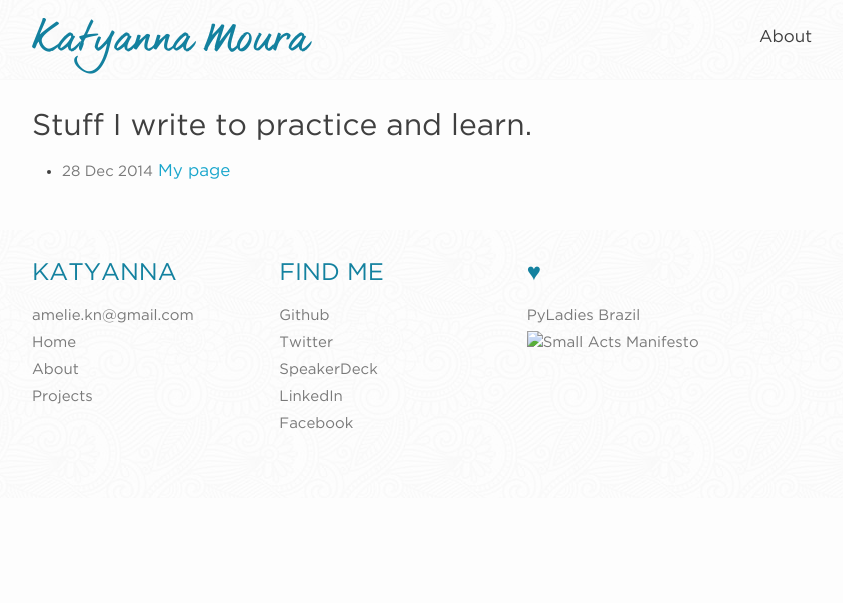
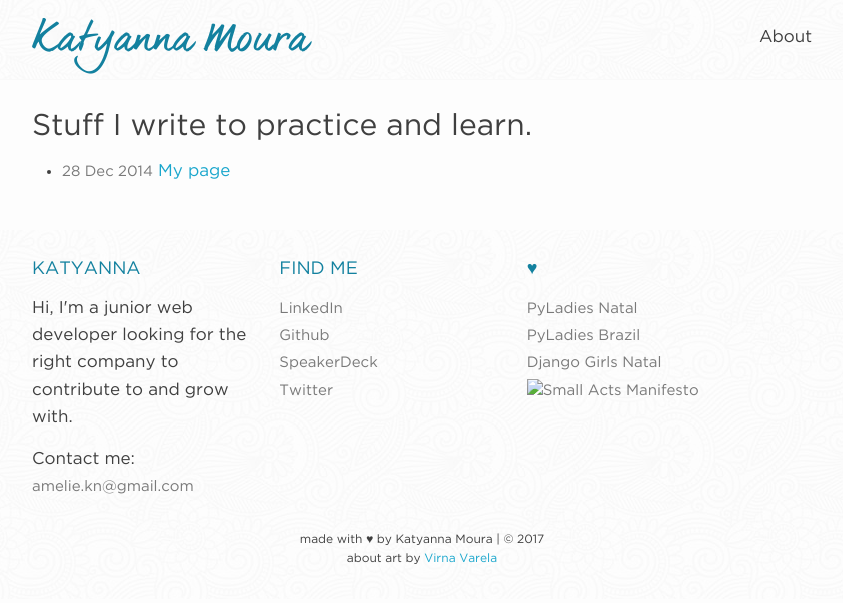
Before and after one commit to katyanna/katyanna.github.io, a Jekyll site: the page built from projects.md, in a window 1280 px wide. Shown: the top 603 px of the page, without its empty margins (218-1061 px from the left). Built offline with Jekyll 4.4.1, drawn with Linux system fonts in a browser that asks for light colours.

Commit message:
Update footer info

```diff
--- a/_includes/footer.html
+++ b/_includes/footer.html
@@ -3,36 +3,39 @@
   <div class="wrapper">
 
     <div class="footer-col-wrapper">
-      <div class="footer-col  footer-col-1">
-        <h3>KATYANNA</h3>
-        <ul class="contact-list">
-          <li><a href="mailto:{{ site.email }}">{{ site.email }}</a></li>
-          <li><a href="{{ site.url }}">Home</a></li>
-          <li><a href="http://brasil.pyladies.com">About</a></li>
-          <li><a href="http://brasil.pyladies.com">Projects</a></li>
-        </ul>
+      <div class="footer-col footer-col-1">
+        <h4>KATYANNA</h4>
+        <div class="contact-list">
+          <p>Hi, I'm a junior web developer looking for the right company to contribute to and grow with.</p>
+          <p>Contact me: <a href="mailto:{{ site.email }}">{{ site.email }}</a></p>
+        </div>
       </div>
 
       <div class="footer-col  footer-col-2">
-        <h3>FIND ME</h3>
+        <h4>FIND ME</h4>
         <ul class="contact-list">
-          <li><a href="https://github.com/katyanna">Github</a></li>
-          <li><a href="https://twitter.com/amelie_kn">Twitter</a></li>
-          <li><a href="https://speakerdeck.com/katyannamoura">SpeakerDeck</a></li>
-          <li><a href="https://www.linkedin.com/in/katyannamoura">LinkedIn</a></li>
-          <li><a href="https://www.facebook.com/katyanna.moura">Facebook</a></li>
+          <li><a target="_blank" href="https://www.linkedin.com/in/katyannamoura">LinkedIn</a></li>
+          <li><a target="_blank" href="https://github.com/katyanna">Github</a></li>
+          <li><a target="_blank" href="https://speakerdeck.com/katyannamoura">SpeakerDeck</a></li>
+          <li><a target="_blank" href="https://twitter.com/amelie_kn">Twitter</a></li>
         </ul>
       </div>
 
       <div class="footer-col  footer-col-3">
-        <h3>♥</h3>
+        <h4>♥</h4>
         <ul class="contact-list">
-          <li><a href="http://brasil.pyladies.com">PyLadies Brazil</li>
-            <li><a href="http://smallactsmanifesto.org" title="Small Acts Manifesto"><img src="http://smallactsmanifesto.org/static/images/smallacts-badge-80x15-blue.png" style="border: none;" alt="Small Acts Manifesto" /></a></li>
+          <li><a target="_blank" href="http://brasil.pyladies.com">PyLadies Natal</li>
+          <li><a target="_blank" href="http://brasil.pyladies.com">PyLadies Brazil</li>
+          <li><a target="_blank" href="http://brasil.pyladies.com">Django Girls Natal</li>
+          <li><a target="_blank" href="http://smallactsmanifesto.org" title="Small Acts Manifesto"><img src="http://smallactsmanifesto.org/static/images/smallacts-badge-80x15-blue.png" style="border: none;" alt="Small Acts Manifesto" /></a></li>
           </ul>
         </div>
       </div>
 
     </div>
 
+    <section class="credits">
+    <p>made with ♥ by Katyanna Moura | © 2017</p>
+    <p>about art by <a target="_blank" href="https://www.behance.net/virnavarela">Virna Varela</a></p>
+    </section>
   </footer>
--- a/_sass/_layout.scss
+++ b/_sass/_layout.scss
@@ -160,7 +160,9 @@
     color: $brand-color; }
   }
   @extend %clearfix;
-  h3 { color: $brand-color-dark; }
+  h4 {
+    text-size: 22px;
+    color: $brand-color-dark; }
 }
 
 .footer-col {
@@ -205,6 +207,13 @@
   }
 }
 
+.credits {
+  font-size: 12px;
+  text-align: center;
+  p {
+    margin-bottom: 0;
+  }
+}
 
 
 /**
```
